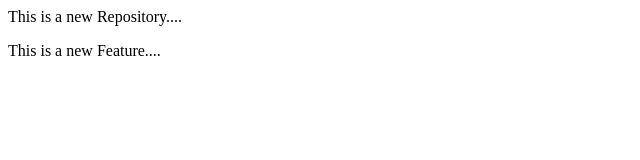
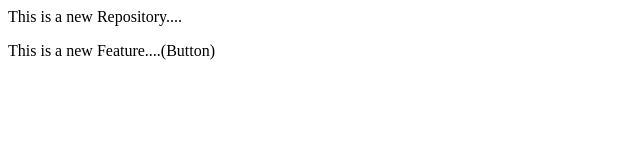
Before and after one commit to Aishwarya-S-15/localrepo, a plain HTML site: page index.html in a window 1280 px wide. Shown: the full height of the page, 0-640 px from the left. Drawn offline with Linux system fonts and the light colour scheme.

```diff
--- a/index.html
+++ b/index.html
@@ -1,2 +1,2 @@
 <p>This is a new Repository....</p>
-<p>This is a new Feature....</p>
+<p>This is a new Feature....(Button)</p>
```
